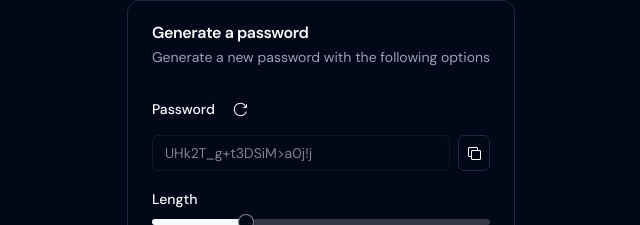
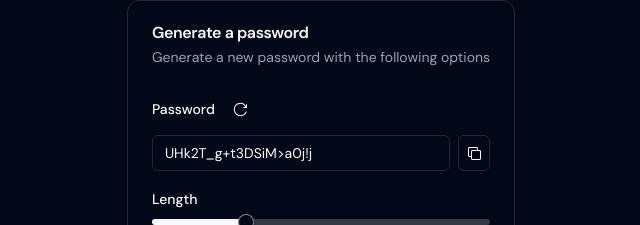
Before and after one commit to devaryakjha/CipherForge, a Next.js app: page / in a window 1280 px wide. Shown: the part 139-364 px from the top of the page, without its empty margins (319-959 px from the left). Built offline with nearby package versions, Linux system fonts and the light colour scheme.

Commit message:
Update password generator form to use readOnly instead of disabled

```diff
--- a/src/app/features/generator/index.tsx
+++ b/src/app/features/generator/index.tsx
@@ -65,14 +65,7 @@ const PasswordGenerator = () => {
   const form = useForm<z.infer<typeof FormSchema>>({
     resolver: zodResolver(FormSchema),
     defaultValues: {
-      // password: generatePassword({
-      //   password: "",
-      //   letters: true,
-      //   numbers: true,
-      //   punctuation: true,
-      //   length: 20,
-      //   mixedCase: true,
-      // }),
+      password: "",
       letters: true,
       numbers: true,
       punctuation: true,
@@ -130,12 +123,7 @@ const PasswordGenerator = () => {
                       </FormLabel>
                       <div className="flex w-full max-w-sm items-center space-x-2">
                         <FormControl>
-                          <Input
-                            {...field}
-                            placeholder="Password"
-                            disabled
-                            aria-disabled
-                          />
+                          <Input {...field} placeholder="Password" readOnly />
                         </FormControl>
                         <CopyButton copyPassword={copyPassword} />
                       </div>
@@ -158,10 +146,11 @@ const PasswordGenerator = () => {
                           onValueChange={(value) => {
                             field.onChange(value[0]);
                           }}
+                          aria-label="Password length"
                         />
                       </FormControl>
                       <FormDescription>
-                        {form.watch("length")} characters
+                        {field.value} characters
                       </FormDescription>
                       <FormMessage />
                     </FormItem>
@@ -183,6 +172,7 @@ const PasswordGenerator = () => {
                         <Switch
                           checked={field.value}
                           onCheckedChange={field.onChange}
+                          aria-label="Include letters"
                         />
                       </FormControl>
                     </FormItem>
@@ -214,6 +204,7 @@ const PasswordGenerator = () => {
                           checked={field.value}
                           onCheckedChange={field.onChange}
                           disabled={field.disabled}
+                          aria-label="Include mixed case"
                         />
                       </FormControl>
                     </FormItem>
@@ -233,6 +224,7 @@ const PasswordGenerator = () => {
                         <Switch
                           checked={field.value}
                           onCheckedChange={field.onChange}
+                          aria-label="Include numbers"
                         />
                       </FormControl>
                     </FormItem>
@@ -254,6 +246,7 @@ const PasswordGenerator = () => {
                         <Switch
                           checked={field.value}
                           onCheckedChange={field.onChange}
+                          aria-label="Include punctuation characters"
                         />
                       </FormControl>
                     </FormItem>
@@ -282,6 +275,7 @@ const CopyButton = ({ copyPassword }: { copyPassword: VoidFunction }) => {
         setTimeout(() => setCopied(false), 2000);
       }}
       type="button"
+      aria-label="Copy password to clipboard"
     >
       {copied ? <CheckIcon /> : <CopyIcon />}
     </Button>
```
